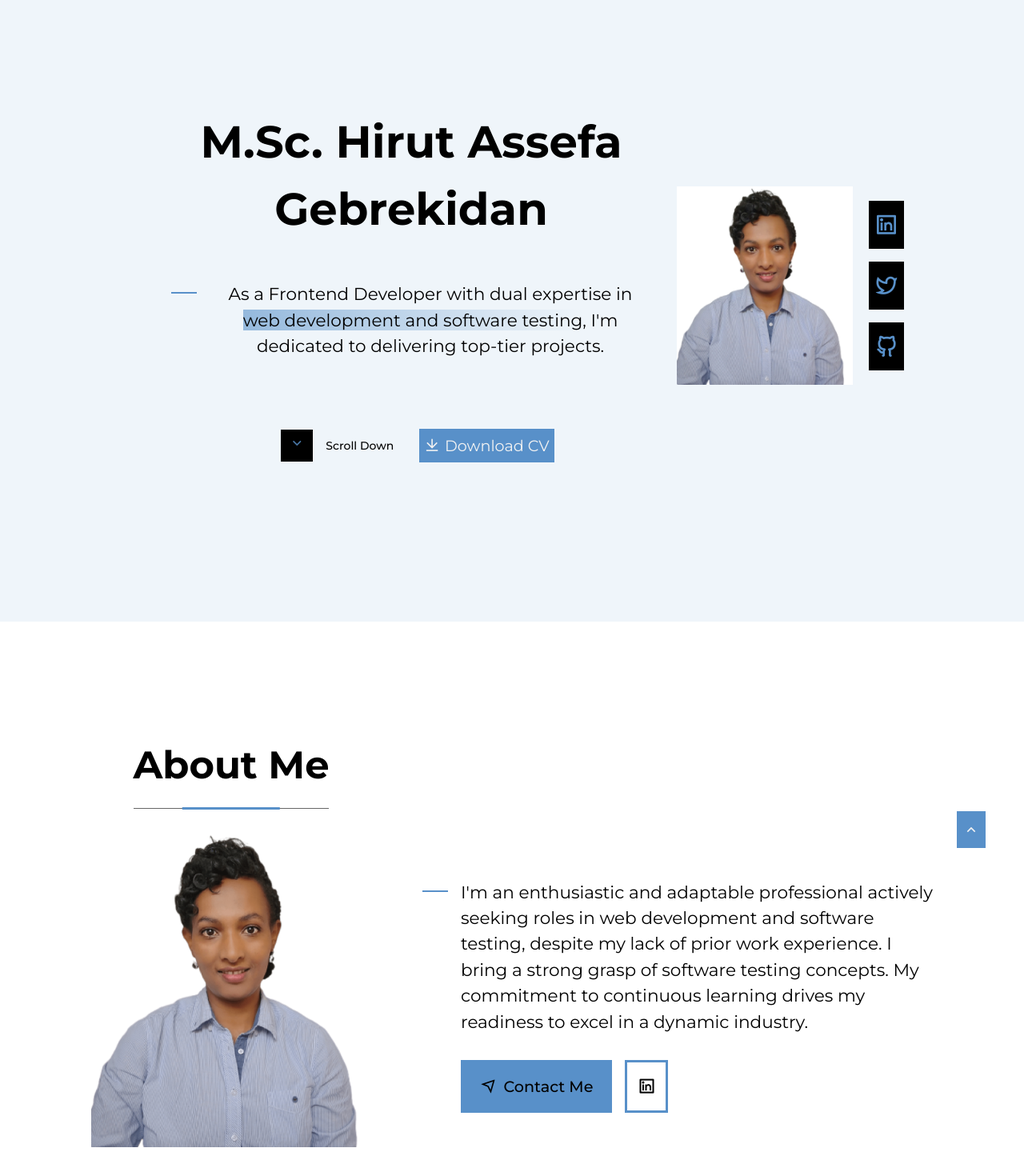
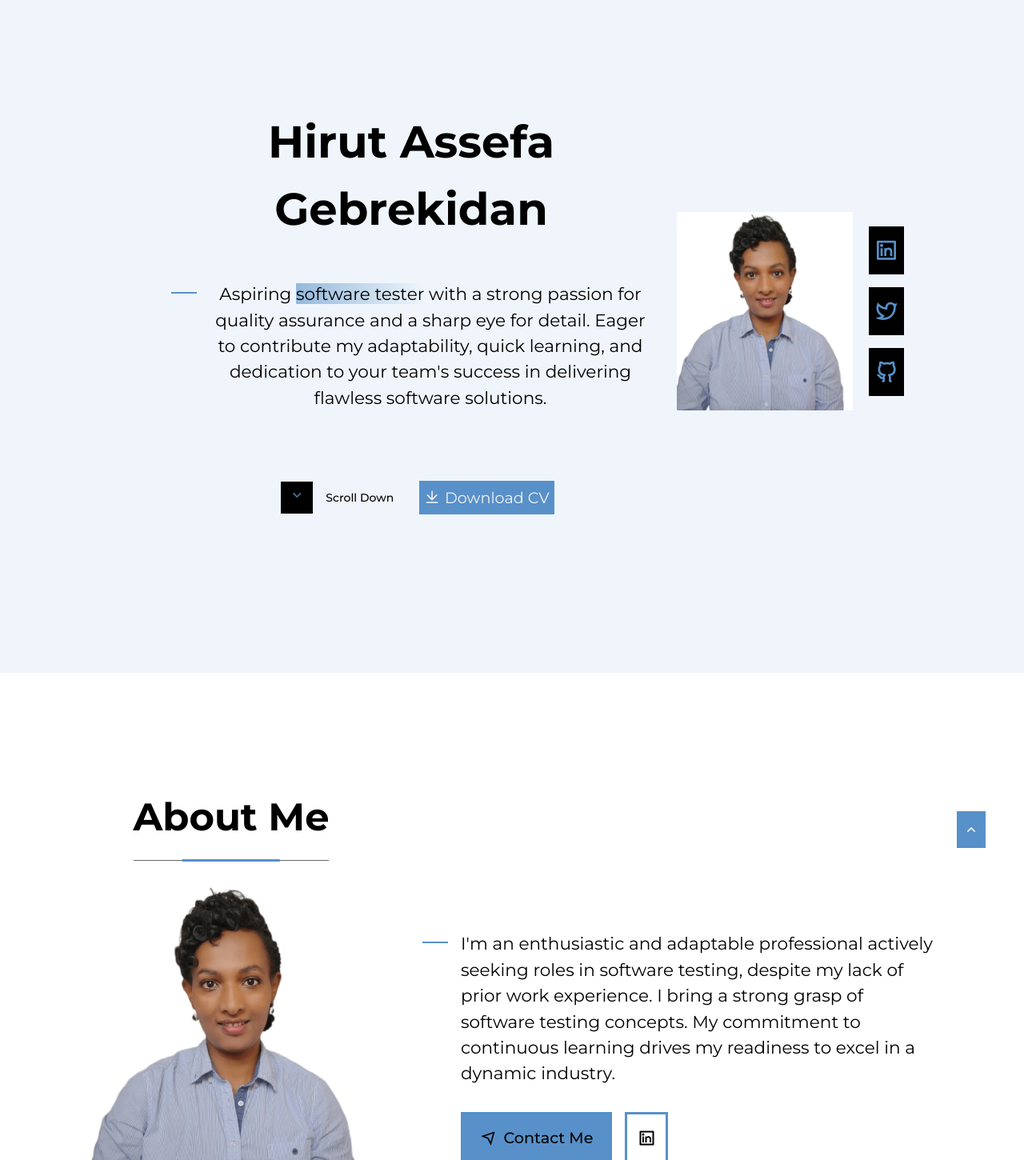
Before and after one commit to HirutAssefa/Gebrekidan-portfolio, a plain HTML site: page index.html in a window 1280 px wide. Shown: the part 140-1590 px from the top of the page at 80% size. Drawn offline with nearby package versions, Linux system fonts and the light colour scheme.

Commit message:
home section edited

```diff
--- a/index.html
+++ b/index.html
@@ -99,7 +99,7 @@
           <section class="home section" id="home">
             <div class="home__container container grid">
               <h1 class="home__name text-center">
-                M.Sc. Hirut Assefa Gebrekidan
+                Hirut Assefa Gebrekidan
               </h1>
 
               <div class="home__profile">
@@ -122,9 +122,7 @@
 
               <div class="home__info">
                 <p class="home__description text-center">
-                  As a Frontend Developer with dual expertise in <strong>web development and software testing</strong>,
-                  I'm
-                  dedicated to delivering top-tier projects.
+                  Aspiring <strong>software tester</strong> with a strong passion for quality assurance and a sharp eye for detail. Eager to contribute my adaptability, quick learning, and dedication to your team's success in delivering flawless software solutions.
                 </p>
 
                 <div class="cta flex">
@@ -163,7 +161,7 @@
               </div>
               <div class="about__info">
                 <p class="about__description">
-                  I'm an enthusiastic and adaptable professional actively seeking roles in <strong>web development and
+                  I'm an enthusiastic and adaptable professional actively seeking roles in <strong>
                     software testing</strong>, despite my lack of prior work experience. I bring a strong grasp of
                   software
                   testing concepts. My commitment to continuous learning drives my readiness to excel in a dynamic
```
Also changed, not shown: 1 other file.
